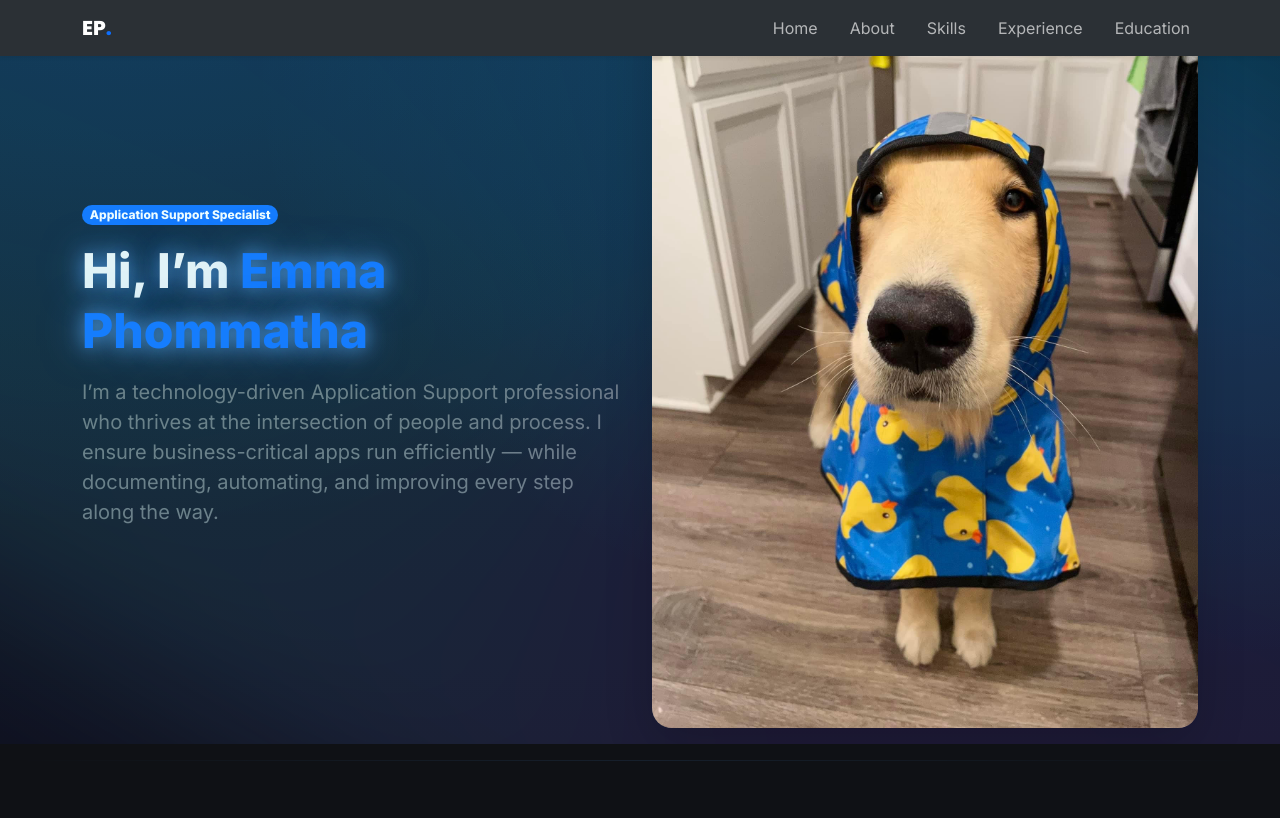
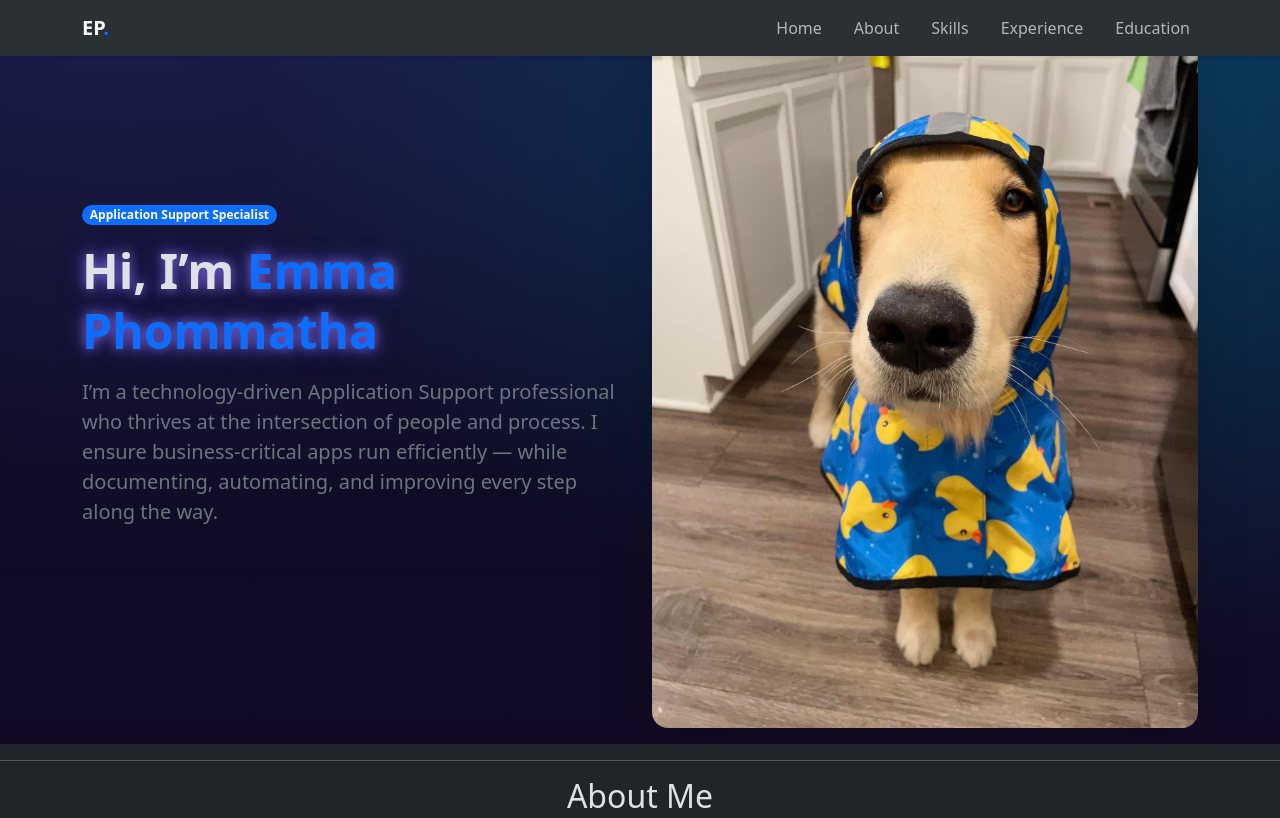
Before and after one commit to EmmaPhommatha2020/emma-portfolio, a plain HTML site: page index.html in a window 1280 px wide. Shown: the top 818 px of the page. Drawn offline with nearby package versions, Linux system fonts and the light colour scheme.

Commit message:
Update styles.css

```diff
--- a/styles.css
+++ b/styles.css
@@ -1,89 +1,42 @@
 :root {
-  --glow-primary: rgba(88,166,255,0.6);
+  --bs-primary: #6c63ff;           /* soft purple-blue */
+  --bs-success: #00c2ff;           /* accent aqua */
+  --glow-primary: rgba(150,120,255,0.7);
 }
-body {
-  background:#0f1115;
-  color:#f1f3f6;
-  font-family:'Inter',sans-serif;
+
+/* Gradient hero background: blue-purple galaxy */
+.hero.bg-animated {
+  background: radial-gradient(900px 600px at 10% -10%, rgba(108,99,255,.2), transparent),
+             radial-gradient(900px 600px at 90% 10%, rgba(0,194,255,.25), transparent),
+             linear-gradient(180deg, #0a0f26, #120a24);
 }
-.brand{font-family:'Poppins',sans-serif;}
-.py-6{padding-block:3.5rem;}
-.bg-body-secondary{background-color:#141821!important;}
 
-/* Animated Hero Background */
-.hero.bg-animated{
-  background:radial-gradient(900px 600px at 10% -10%,rgba(0,115,230,.2),transparent),
-             radial-gradient(900px 600px at 90% 10%,rgba(0,191,255,.2),transparent),
-             linear-gradient(180deg,#0b1a2a,#0f1120);
-  overflow:hidden;
-  position:relative;
+/* Purple-blue glow for hero text */
+.hero-glow {
+  text-shadow: 0 0 12px rgba(150,120,255,.8), 0 0 24px rgba(108,99,255,.5);
+  animation: pulseGlow 4s ease-in-out infinite;
 }
-.hero.bg-animated::before{
-  content:"";
-  position:absolute;
-  inset:-20%;
-  background:conic-gradient(from 0deg,#58a6ff,#a658ff,#58ffff,#58a6ff);
-  opacity:.1;
-  filter:blur(80px);
-  animation:swirl 70s linear infinite;
+
+/* Gradient “Download Résumé” button */
+.btn-gradient {
+  background: linear-gradient(90deg, #6c63ff, #00c2ff);
+  border: none;
+  color: #fff;
+  box-shadow: 0 0 15px rgba(108,99,255,.4);
 }
-@keyframes swirl{to{transform:rotate(360deg);}}
+.btn-gradient:hover {
+  box-shadow: 0 0 25px rgba(108,99,255,.7);
+  transform: translateY(-2px);
+}
 
-/* Dog Image Glow */
-.photo-wrap{
-  position:relative;
-  border-radius:1.25rem;
-  overflow:hidden;
-  z-index:1;
+/* Section dividers glow with blue-purple blend */
+.glow-hr {
+  background: linear-gradient(90deg, transparent, rgba(108,99,255,.4), rgba(0,194,255,.4), transparent);
 }
-.photo-wrap::before{
-  content:"";
-  position:absolute;
-  inset:-10px;
-  border-radius:inherit;
-  background:conic-gradient(from 0deg,rgba(88,166,255,.6),rgba(166,88,255,.5),rgba(88,255,255,.5),rgba(88,166,255,.6));
-  filter:blur(35px);
-  opacity:.7;
-  z-index:-1;
-  animation:haloColorShift 10s linear infinite,haloPulse 6s ease-in-out infinite;
+
+/* Card highlights */
+.card-dark {
+  background: #10131a;
+  border: 1px solid rgba(108,99,255,.25);
+  box-shadow: 0 0 15px rgba(108,99,255,.15);
 }
-@keyframes haloColorShift{to{transform:rotate(360deg);}}
-@keyframes haloPulse{0%,100%{transform:scale(1);opacity:.6;}50%{transform:scale(1.08);opacity:.9;}}
-.floating{animation:float 6s ease-in-out infinite;}
-@keyframes float{0%,100%{transform:translateY(0);}50%{transform:translateY(-10px);}}
-
-/* Text Glow */
-.hero-glow{
-  text-shadow:0 0 10px var(--glow-primary),0 0 20px rgba(88,166,255,.4),0 0 30px rgba(88,166,255,.2);
-  animation:pulseGlow 4s ease-in-out infinite;
-}
-@keyframes pulseGlow{0%,100%{text-shadow:0 0 10px var(--glow-primary),0 0 20px rgba(88,166,255,.4);}50%{text-shadow:0 0 20px rgba(88,166,255,.8),0 0 40px rgba(88,166,255,.5);}}
-
-/* Section Titles */
-.section-title-glow{text-shadow:0 0 12px rgba(88,166,255,.4);}
-.glow-hr{border:0;height:1px;background:linear-gradient(90deg,transparent,rgba(88,166,255,.4),transparent);box-shadow:0 0 10px rgba(88,166,255,.2);}
-
-/* Cards */
-.card-dark{background:#10131a;border:1px solid #1f2330;border-radius:12px;padding:1.5rem;box-shadow:0 0 15px rgba(0,0,0,.3);}
-
-/* Timeline */
-.timeline{display:grid;gap:1.25rem;}
-.t-item{background:#10131a;border:1px solid #1f2330;border-radius:1rem;padding:1rem 1.25rem;}
-.t-item ul{padding-left:1.1rem;}
-
-/* Buttons */
-.btn{transition:box-shadow .3s ease,transform .3s ease;}
-.btn:hover{transform:translateY(-2px);box-shadow:0 0 12px var(--bs-primary),0 0 25px color-mix(in oklab,var(--bs-primary) 50%,transparent);}
-.btn-success:hover{box-shadow:0 0 18px rgba(25,135,84,.6);}
-.btn:active{transform:translateY(0);}
-.back-to-top{position:fixed;right:16px;bottom:16px;border-radius:999px;width:44px;height:44px;display:grid;place-items:center;box-shadow:0 10px 30px rgba(0,0,0,.35);opacity:0;visibility:hidden;transform:translateY(8px);transition:opacity .25s,transform .25s;}
-.back-to-top.show{opacity:1;visibility:visible;transform:translateY(0);}
-
-/* Reveal Animations */
-.reveal{opacity:0;transform:translateY(16px);transition:opacity .6s ease,transform .6s ease;}
-.reveal.show{opacity:1;transform:none;}
-.delay-1{transition-delay:.1s;}
-.delay-2{transition-delay:.2s;}
-
-/* Footer */
-footer{background:#151821;}
```
